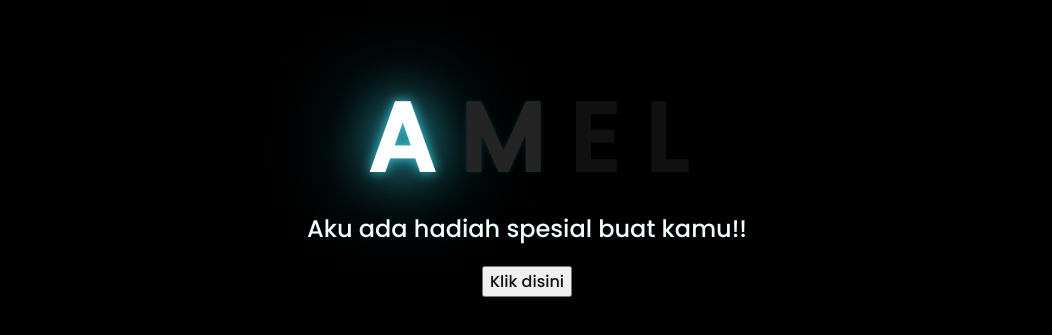
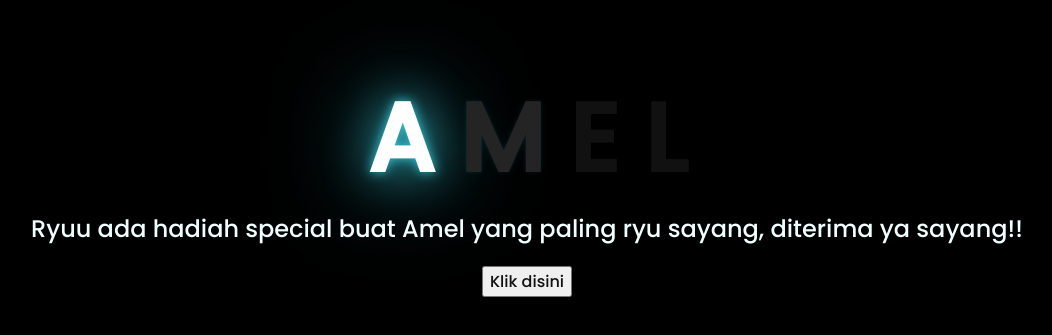
Before and after one commit to Ryuuzenvs/ForNiaa, a plain HTML site: page index.html in a window 1280 px wide. Shown: the part 227-562 px from the top of the page, without its empty margins (121-1173 px from the left). Drawn offline with Linux system fonts and the light colour scheme.

Commit message:
index.html

```diff
--- a/index.html
+++ b/index.html
@@ -17,7 +17,7 @@
         <span>L</span>
     </div>
     <div class="description">
-        <span>Aku ada hadiah spesial buat kamu!!</span>
+        <span>Ryuu ada hadiah special buat Amel yang paling ryu sayang, diterima ya sayang!!</span>
     </div>
     <div class="button">
         <button>
```
